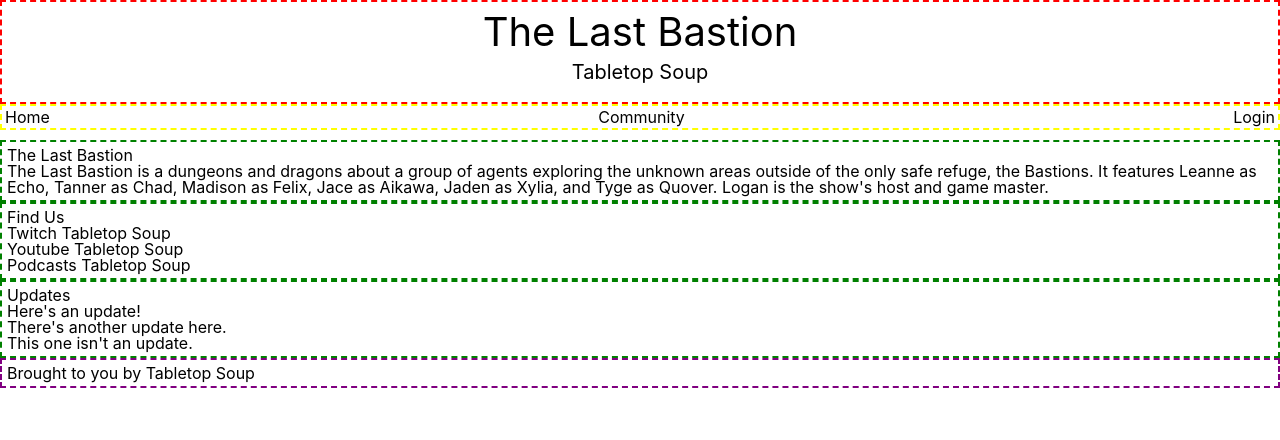
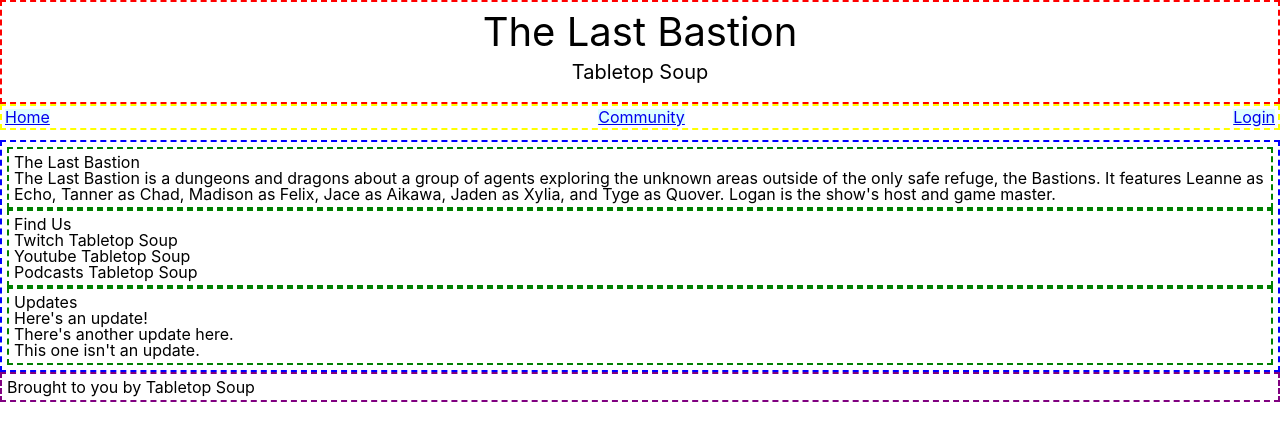
Before and after one commit to JaceRogers12/tabletop-soup, a React (Create React App) app: page / in a window 1280 px wide. Shown: the top 440 px of the page. Built offline with nearby package versions, Linux system fonts and the light colour scheme.

Commit message:
added routes and gave nav working links

```diff
--- a/src/App.js
+++ b/src/App.js
@@ -1,6 +1,8 @@
 import Header from "./components/Header.js";
 import Navigation from "./components/Navigation.js";
 import Home from "./components/Home.js";
+import Community from "./components/Community.js";
+import Profile from "./components/Profile.js";
 import Footer from "./components/Footer.js";
 import { Routes, Route } from "react-router-dom";
 
@@ -11,6 +13,8 @@
       <Navigation />
       <Routes>
         <Route path="/" element={ <Home />} />
+        <Route path="community" element={ <Community /> } />
+        <Route path="profile" element={ <Profile /> } />
       </Routes>
       <Footer />
     </div>
--- a/src/components/Community.js
+++ b/src/components/Community.js
@@ -0,0 +1,11 @@
+import React from "react";
+
+function Community() { // the community page needs actual content. I'll need to get an understanding of what Logan wants here first.
+    return (
+        <div className="community content" >
+            <p>The Community Route works!</p>
+        </div>
+    );
+};
+
+export default Community;
--- a/src/components/Home.js
+++ b/src/components/Home.js
@@ -5,7 +5,7 @@
 
 function Home() {
     return (
-        <div className="home">
+        <div className="home content">
             <Summary />
             <FindUs />
             <Updates />
--- a/src/components/Navigation.js
+++ b/src/components/Navigation.js
@@ -1,12 +1,12 @@
 import React from "react";
-// import {Link} from "react-router-dom";
+import {Link} from "react-router-dom";
 
 function Navigation() {
     return (
-        <div className="navigation" > {/*The divs below need to be replaced with Links. */}
-            <div >Home </div>
-            <div >Community </div>
-            <div >{"Login" || "Profile"}</div> {/*It should show login if the user isn't logged in and profile if they are */}
+        <div className="navigation" >
+            <Link className="navLink" to="/" >Home </Link>
+            <Link className="navLink" to="community" >Community </Link>
+            <Link className="navLink" to="profile" >{"Login" || "Profile"}</Link> {/*It should show login if the user isn't logged in and profile if they are */}
         </div>
     );
 };
--- /dev/null
+++ b/src/components/Profile.js
@@ -0,0 +1,11 @@
+import React from "react";
+
+function Profile() { // the profile page needs actual content
+    return(
+        <div className="profile content" >
+            <p>The profile route works!</p>
+        </div>
+    );
+};
+
+export default Profile;
--- a/src/styles/App.css
+++ b/src/styles/App.css
@@ -33,3 +33,7 @@
   border: 2px dashed purple;
   padding: 5px;
 }
+
+.navLink {
+  background-color: lightcyan;
+}
```
